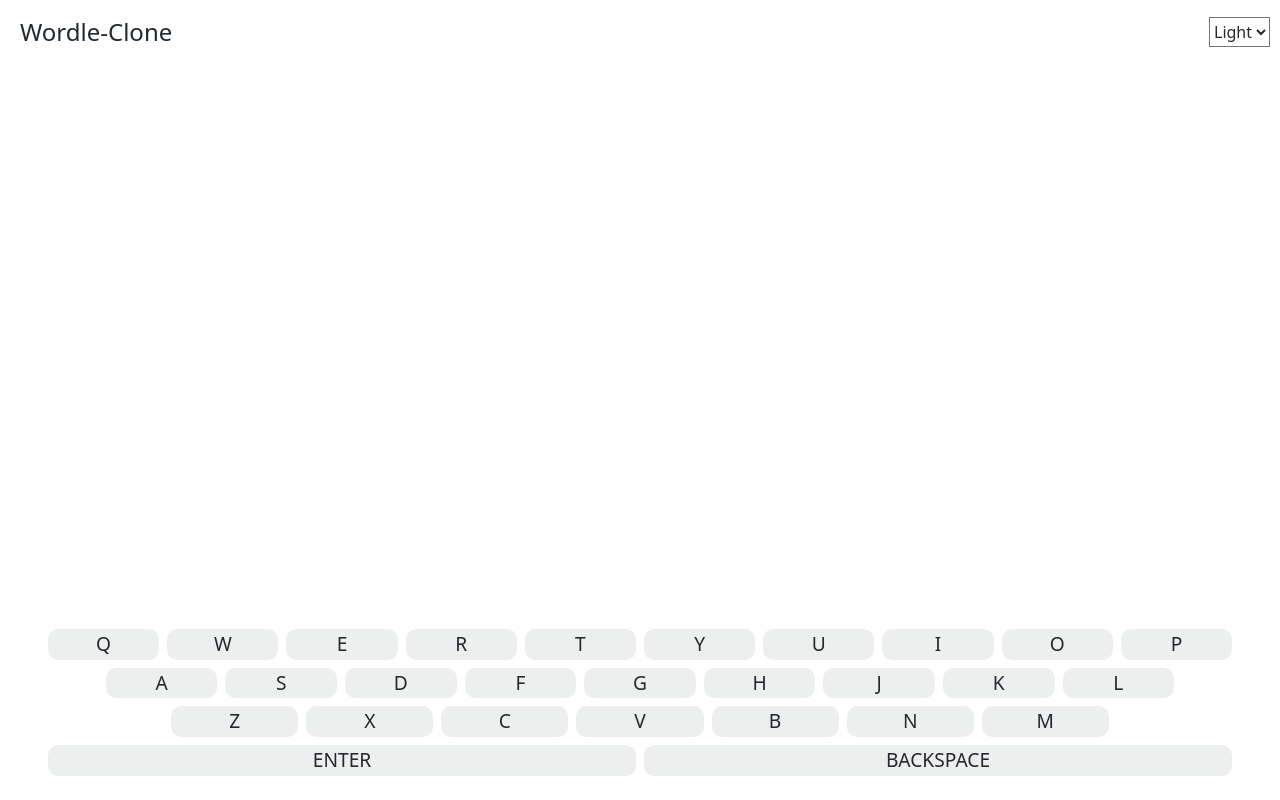
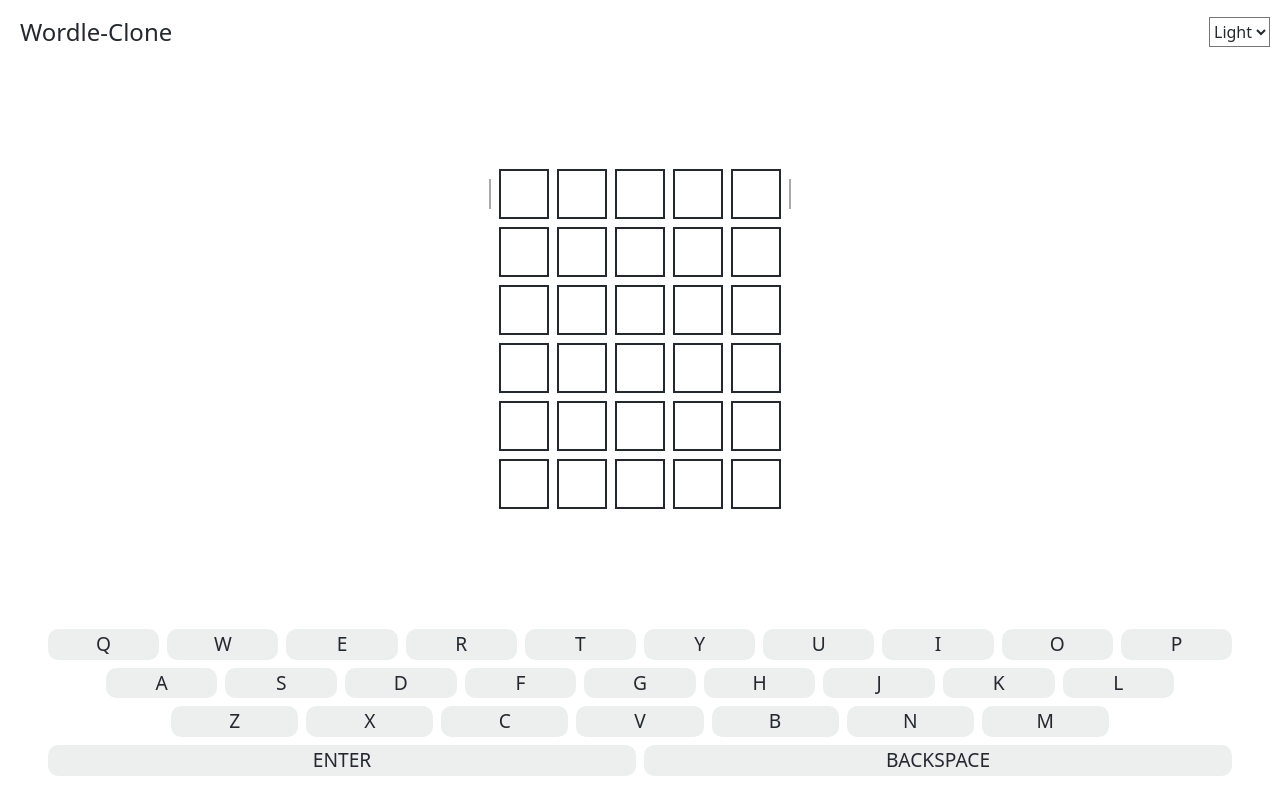
Before and after one commit to sid7/wordle-clone, a React (Vite) app: page / in a window 1280 px wide. Built offline with nearby package versions, Linux system fonts and the light colour scheme.

Commit message:
add game hook for game logic and word component for showing word board

```diff
--- a/src/App.tsx
+++ b/src/App.tsx
@@ -1,10 +1,20 @@
 import Navbar from './components/navbar'
 import Keypad from './components/keypad'
+import Word from './components/word'
+import useGame from './hooks/game'
+import { wordIs } from './scripts/helper'
 
 export default function App() {
+  const { state } = useGame()
+
   return (
     <>
       <Navbar />
+      <section id="board" aria-label="wordle-board">
+        {state.board.map((word, i) => (
+          <Word value={word} tag={wordIs(i, state.position.row)} key={i} />
+        ))}
+      </section>
       <Keypad />
     </>
   )
--- /dev/null
+++ b/src/components/word.tsx
@@ -0,0 +1,17 @@
+import type { ILetter } from '../types'
+
+interface IWord {
+  value: ILetter[]
+  tag: string
+}
+export default function Word({ value, tag }: IWord) {
+  return (
+    <div className={`word is-${tag}`}>
+      {value.map((letter, i) => (
+        <span className="letter" data-state={letter.state} key={i}>
+          {letter.value}
+        </span>
+      ))}
+    </div>
+  )
+}
--- a/src/constants/index.ts
+++ b/src/constants/index.ts
@@ -1 +1,6 @@
 export const THEME = 'theme'
+
+export const CONFIG = {
+  word_length: 5,
+  max_attempts: 6,
+}
--- /dev/null
+++ b/src/hooks/game.ts
@@ -0,0 +1,54 @@
+import { useReducer } from 'react'
+import { CONFIG } from '../constants'
+import { createBoard } from '../scripts/helper'
+
+const initialState = {
+  board: createBoard(CONFIG.max_attempts, CONFIG.word_length),
+  position: { row: 0, col: 0 },
+}
+
+export type IGameState = typeof initialState
+export type IAction =
+  | { type: 'add-letter'; letter: string }
+  | { type: 'del-letter' }
+
+function reducer(state: IGameState, action: IAction): IGameState {
+  switch (action.type) {
+    case 'add-letter': {
+      if (state.position.col === CONFIG.word_length) {
+        return state
+      }
+
+      const board = [...state.board]
+      const pos = { ...state.position }
+
+      board[pos.row][pos.col].value = action.letter
+      if (pos.col < CONFIG.word_length) {
+        pos.col += 1
+      }
+
+      return { board, position: pos }
+    }
+    case 'del-letter': {
+      if (state.position.col === 0) {
+        return state
+      }
+
+      const board = [...state.board]
+      const pos = { ...state.position }
+
+      pos.col -= 1
+      board[pos.row][pos.col].value = ''
+      return {
+        board,
+        position: pos,
+      }
+    }
+  }
+}
+
+export default function useGame() {
+  const [state, dispatch] = useReducer(reducer, initialState)
+
+  return { state }
+}
--- /dev/null
+++ b/src/scripts/helper.ts
@@ -0,0 +1,17 @@
+import { ILetter } from '../types'
+
+export function createBoard(row: number, col: number): ILetter[][] {
+  return Array.from({ length: row }, () =>
+    Array.from({ length: col }, () => ({
+      value: '',
+      state: 'initial',
+    }))
+  )
+}
+
+export const wordIs = (index: number, currentWordIndex: number) =>
+  index === currentWordIndex
+    ? 'current'
+    : index > currentWordIndex
+    ? 'blank'
+    : 'attempt'
--- /dev/null
+++ b/src/styles/board.scss
@@ -0,0 +1,32 @@
+#board {
+  --space: 0.5rem;
+}
+
+.word {
+  display: flex;
+  gap: var(--space);
+  justify-content: center;
+
+  & + & {
+    margin-block-start: var(--space);
+  }
+
+  &::before,
+  &::after {
+    content: '';
+    inline-size: 2px;
+    block-size: 30px;
+    margin-block: auto;
+    background-color: var(--mark, transparent);
+  }
+
+  &.is-current {
+    --mark: #{get-color('text', 0.4)};
+  }
+}
+
+.letter {
+  block-size: 50px;
+  inline-size: 50px;
+  border: 2px solid;
+}
--- a/src/styles/index.scss
+++ b/src/styles/index.scss
@@ -1,4 +1,5 @@
 @import 'partials';
 @import 'base';
 @import 'shell.scss';
+@import 'board.scss';
 @import 'keypad.scss';
--- /dev/null
+++ b/src/types.ts
@@ -0,0 +1,6 @@
+export type ILetterState = 'initial' | 'correct' | 'present' | 'absent'
+
+export interface ILetter {
+  value: string
+  state: ILetterState
+}
```
